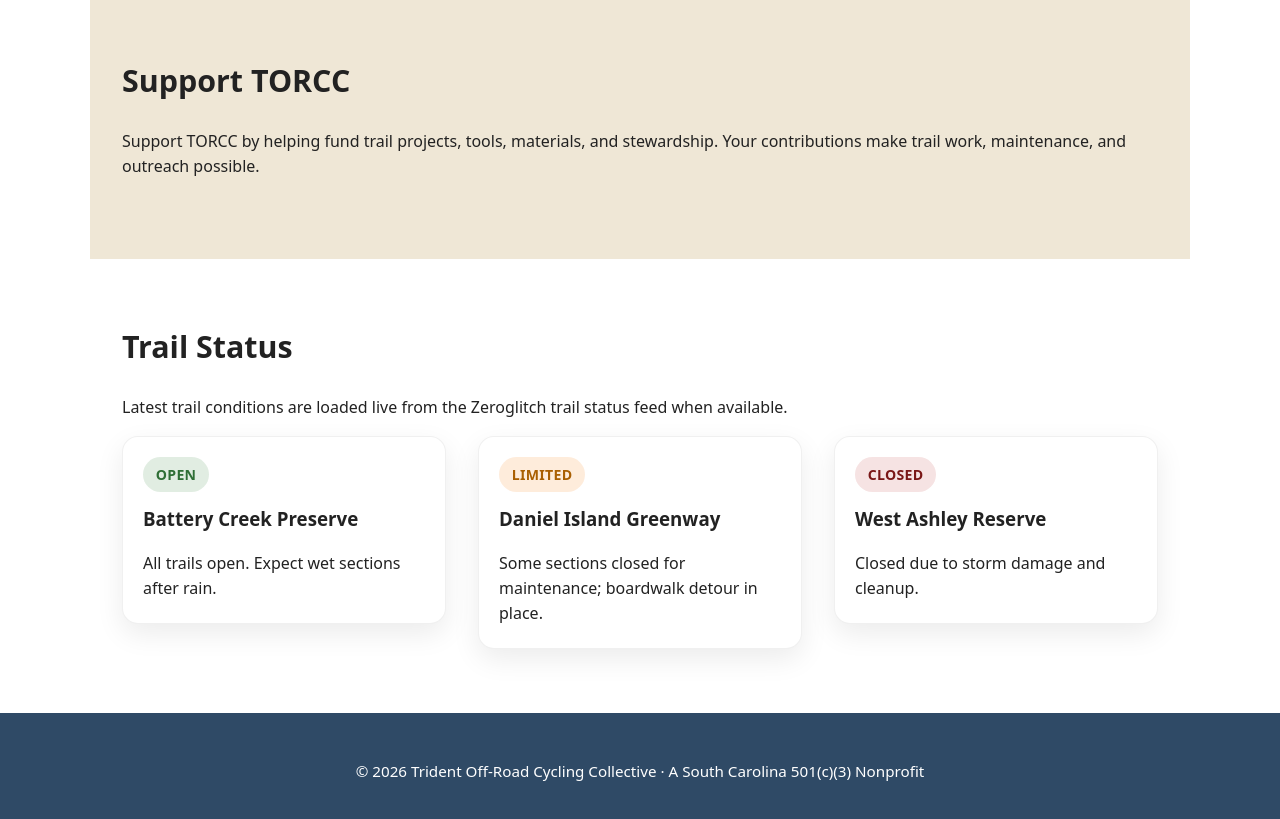
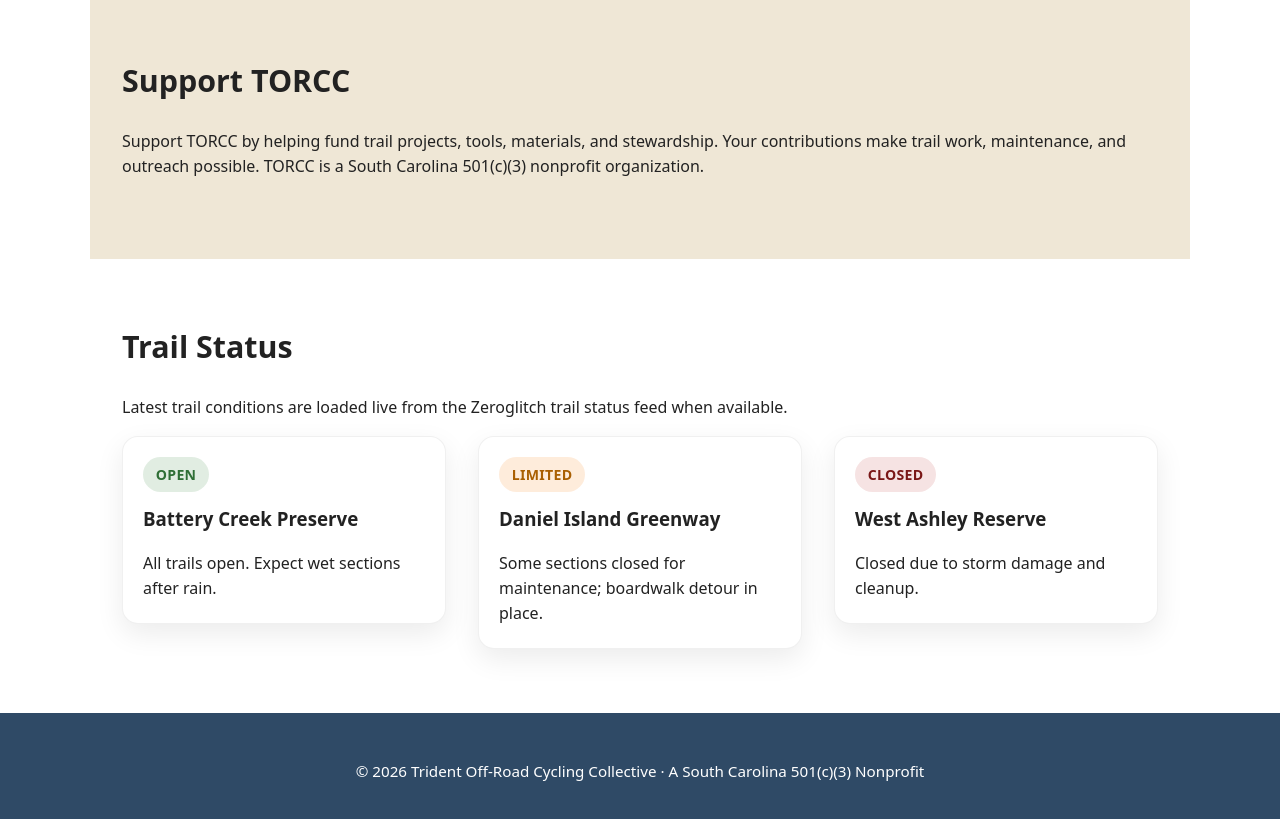
Before and after one commit to zer0glitch/torcc.bike, a plain HTML site: page index.html in a window 1280 px wide. Shown: the part 2200-3019 px from the top of the page. Drawn offline with Linux system fonts and the light colour scheme; no server answers.

Commit message:
Restore 501(c)(3) nonprofit text in support section

```diff
--- a/index.html
+++ b/index.html
@@ -324,6 +324,7 @@
     <p>
       Support TORCC by helping fund trail projects, tools, materials, and stewardship.
       Your contributions make trail work, maintenance, and outreach possible.
+      TORCC is a South Carolina 501(c)(3) nonprofit organization.
     </p>
   </section>
 
```
